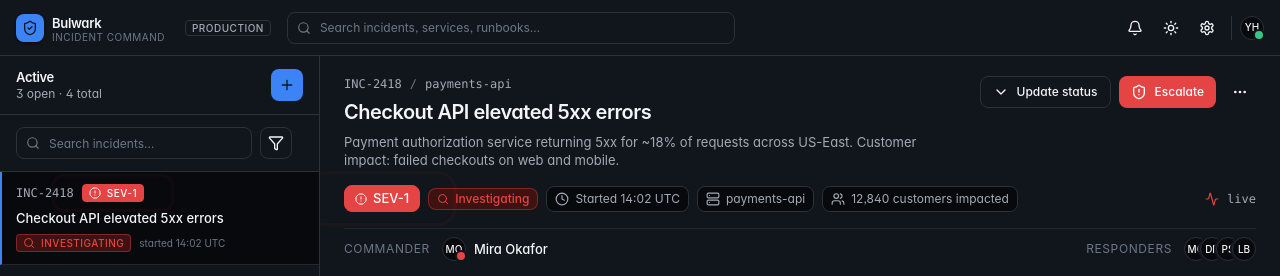
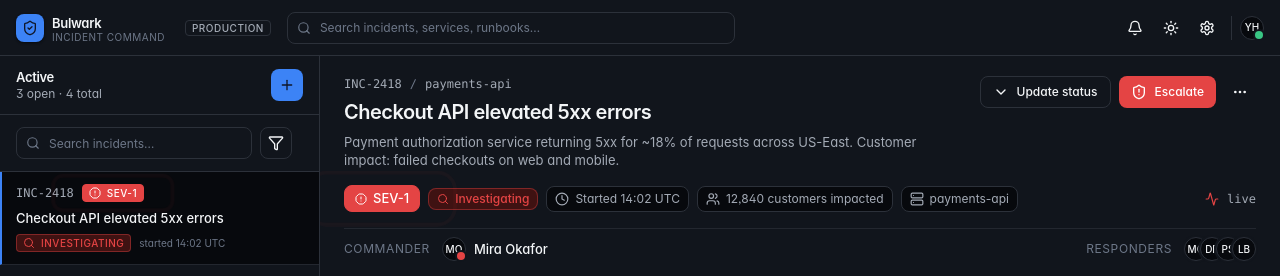
Before and after one commit to Soffi-Originals/bulwark-demo, a React (Vite) app: page / in a window 1280 px wide. Shown: the top 276 px of the page. Built offline with nearby package versions, Linux system fonts and the light colour scheme.

Commit message:
AI: Edit src/features/incident/IncidentHeader.tsx

```diff
--- a/src/features/incident/IncidentHeader.tsx
+++ b/src/features/incident/IncidentHeader.tsx
@@ -54,11 +54,11 @@ export function IncidentHeader({ incident }: IncidentHeaderProps) {
           <Clock className="size-3.5" /> Started {incident.startedAt}
         </span>
         <span className="inline-flex items-center gap-1.5 text-xs text-fg-muted px-2 py-1 border border-line rounded-md bg-surface-sunken">
-          <Server className="size-3.5" /> {incident.service}
+          <Users className="size-3.5" />{' '}
+          {incident.affectedCustomers.toLocaleString()} customers impacted
         </span>
         <span className="inline-flex items-center gap-1.5 text-xs text-fg-muted px-2 py-1 border border-line rounded-md bg-surface-sunken">
-          <Users className="size-3.5" />{' '}
-          {incident.affectedCustomers.toLocaleString()} customers impacted
+          <Server className="size-3.5" /> {incident.service}
         </span>
         <span className="inline-flex items-center gap-2 ml-auto text-xs text-fg-muted">
           <Activity className="size-3.5 text-critical" />
```
